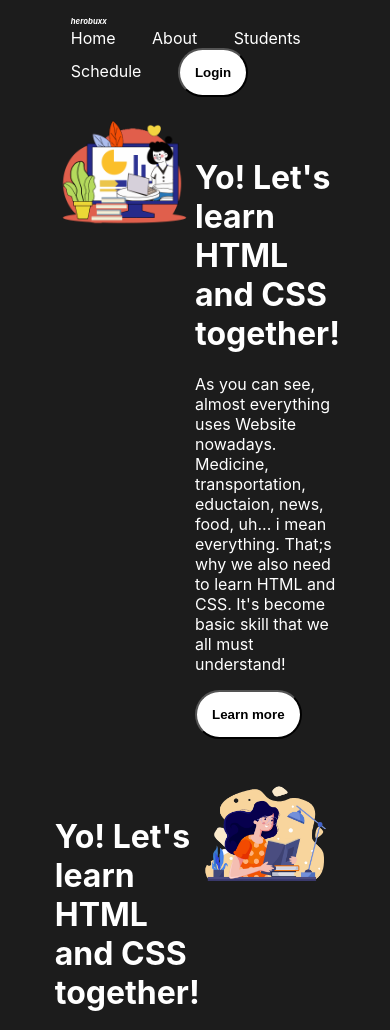
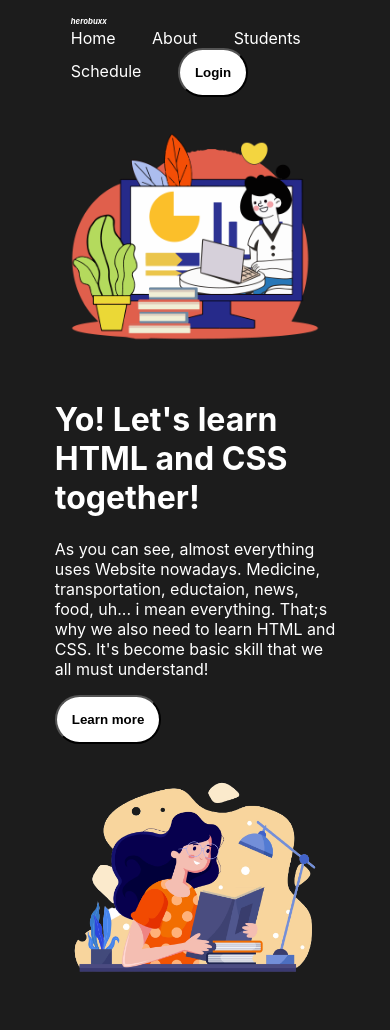
Before and after one commit to SchoolAF/viperactive, a plain HTML site: page index.html in a window 390 px wide. Shown: the top 1030 px of the page. Drawn offline with Linux system fonts and the light colour scheme; a web font is replaced by a local one.

Commit message:
viperactive: Fix image being irresponsive
Signed-off-by: HeroBuxx <herobuxx@gmail.com>

```diff
--- a/css/main.css
+++ b/css/main.css
@@ -71,13 +71,6 @@ body {
     clear: both;
 }
 
-  /* Responsive layout - makes the two columns stack on top of each other instead of next to each other */
-@media screen and (max-width: 600px) {
-    .column {
-      width: 100%;
-    }
-}
-
 .centerize {
   padding-top: 20%;
   padding-bottom: 20%;
@@ -86,6 +79,33 @@ body {
 .separate {
   padding-top: 10%;
   padding-bottom: 10%;
+}
+
+  /* Responsive layout - makes the two columns stack on top of each other instead of next to each other */
+@media screen and (max-width: 600px) {
+    .column {
+      width: 100%;
+    }
+
+    .centerize {
+      padding-top: 0%;
+      padding-bottom: 0%;
+    }
+
+    .separate {
+      padding-top: 2%;
+      padding-bottom: 2%;
+    }
+
+    .column-left {
+      float: left;
+      width: 100%;
+  }
+
+  .column-right {
+    float: right;
+    width: 100%;
+  }
 }
 
 .btn_main {
```
